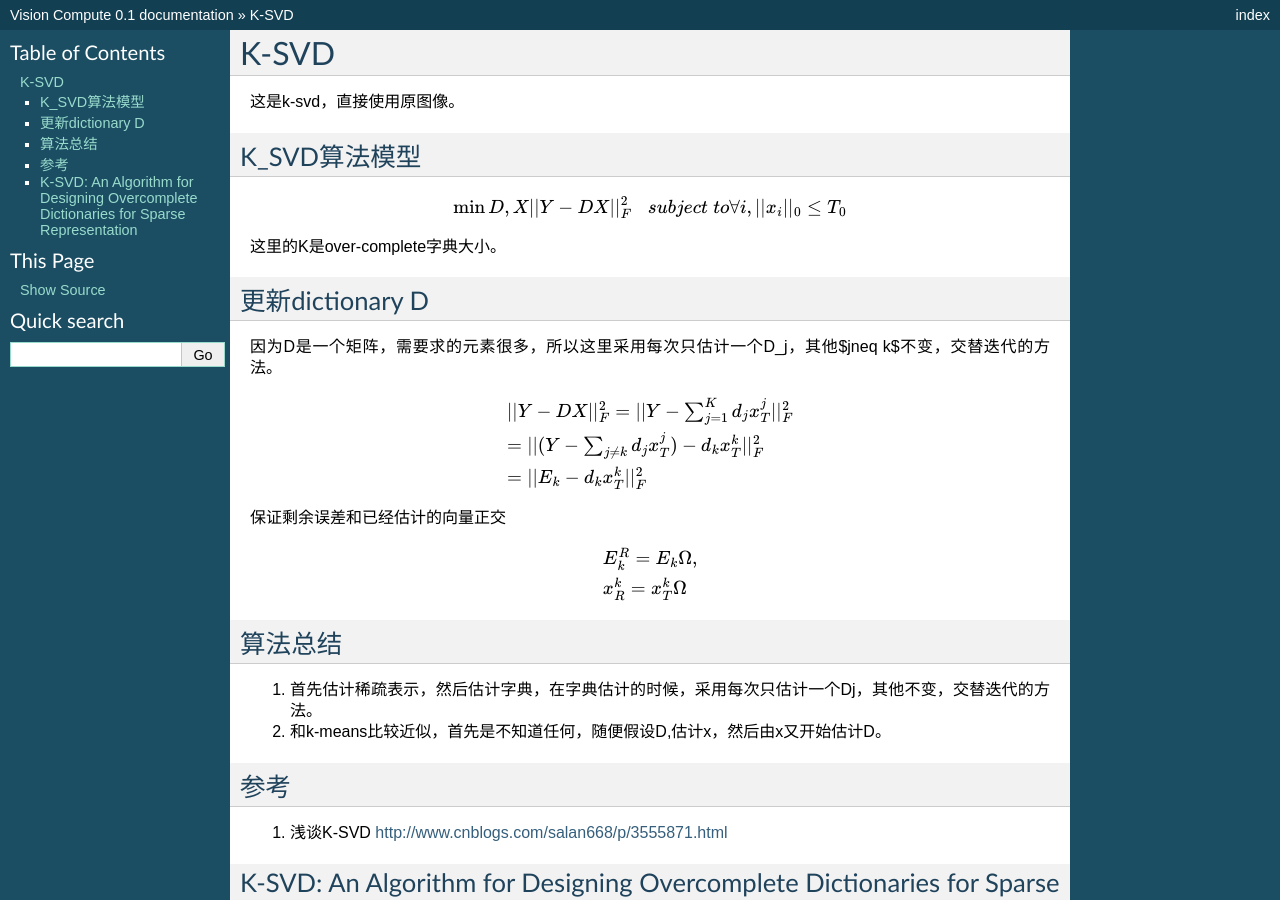
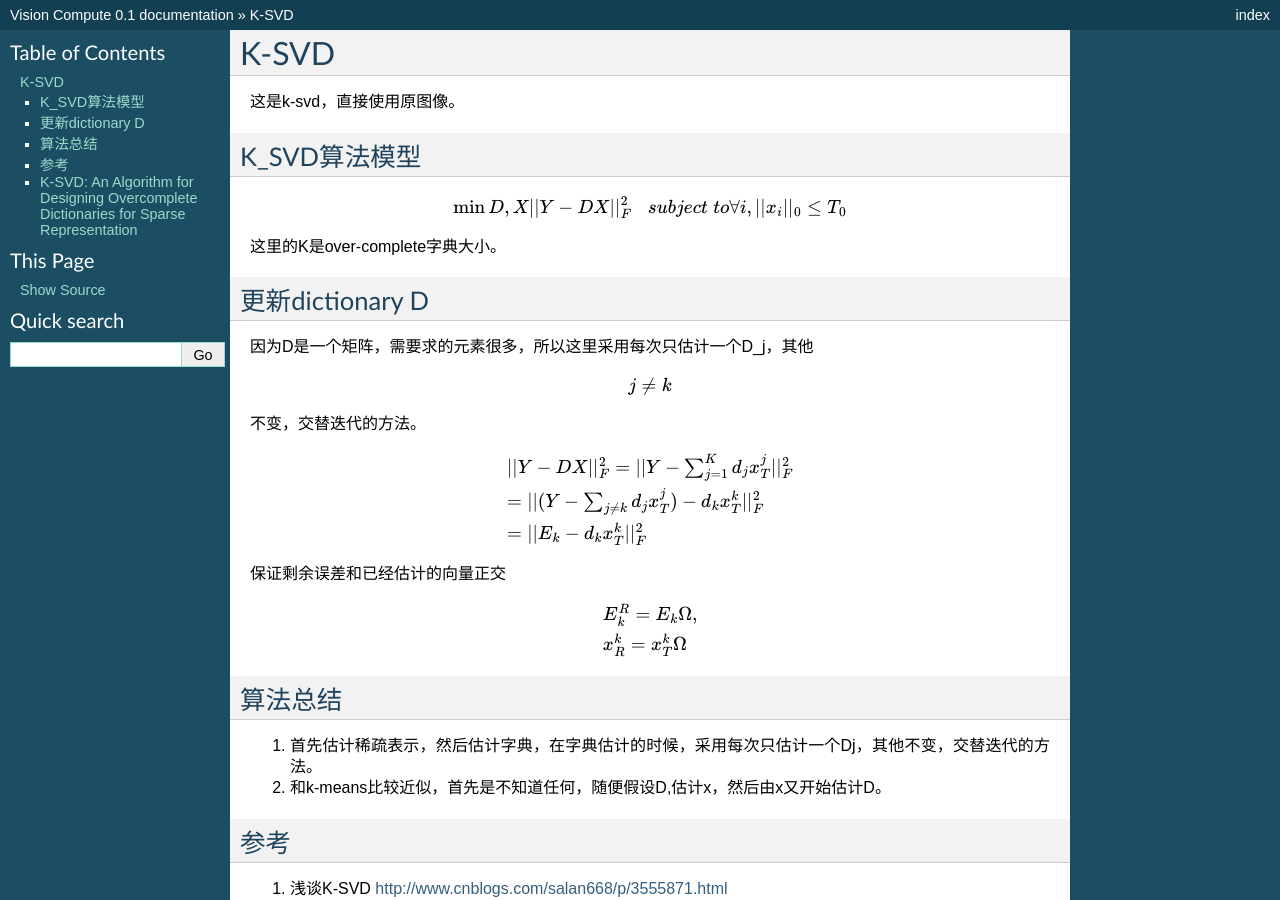
Before and after one commit to gwli/VisionCompute, a Sphinx documentation site: the page built from source/FaceDetect/K_SVD.rst, in a window 1280 px wide and 900 px high. Built offline with Sphinx 7.4.7, drawn with Linux system fonts in a browser that asks for light colours; some of the changed lines change nothing that is shown.

Commit message:
修改格式错误

```diff
--- a/source/FaceDetect/K_SVD.rst
+++ b/source/FaceDetect/K_SVD.rst
@@ -15,7 +15,11 @@ K_SVD算法模型
 
 更新dictionary D
 =================
-因为D是一个矩阵，需要求的元素很多，所以这里采用每次只估计一个D_j，其他$j\neq k$不变，交替迭代的方法。
+因为D是一个矩阵，需要求的元素很多，所以这里采用每次只估计一个D_j，其他
+
+.. math:: j\neq k
+
+不变，交替迭代的方法。
 
 .. math::
 
```
